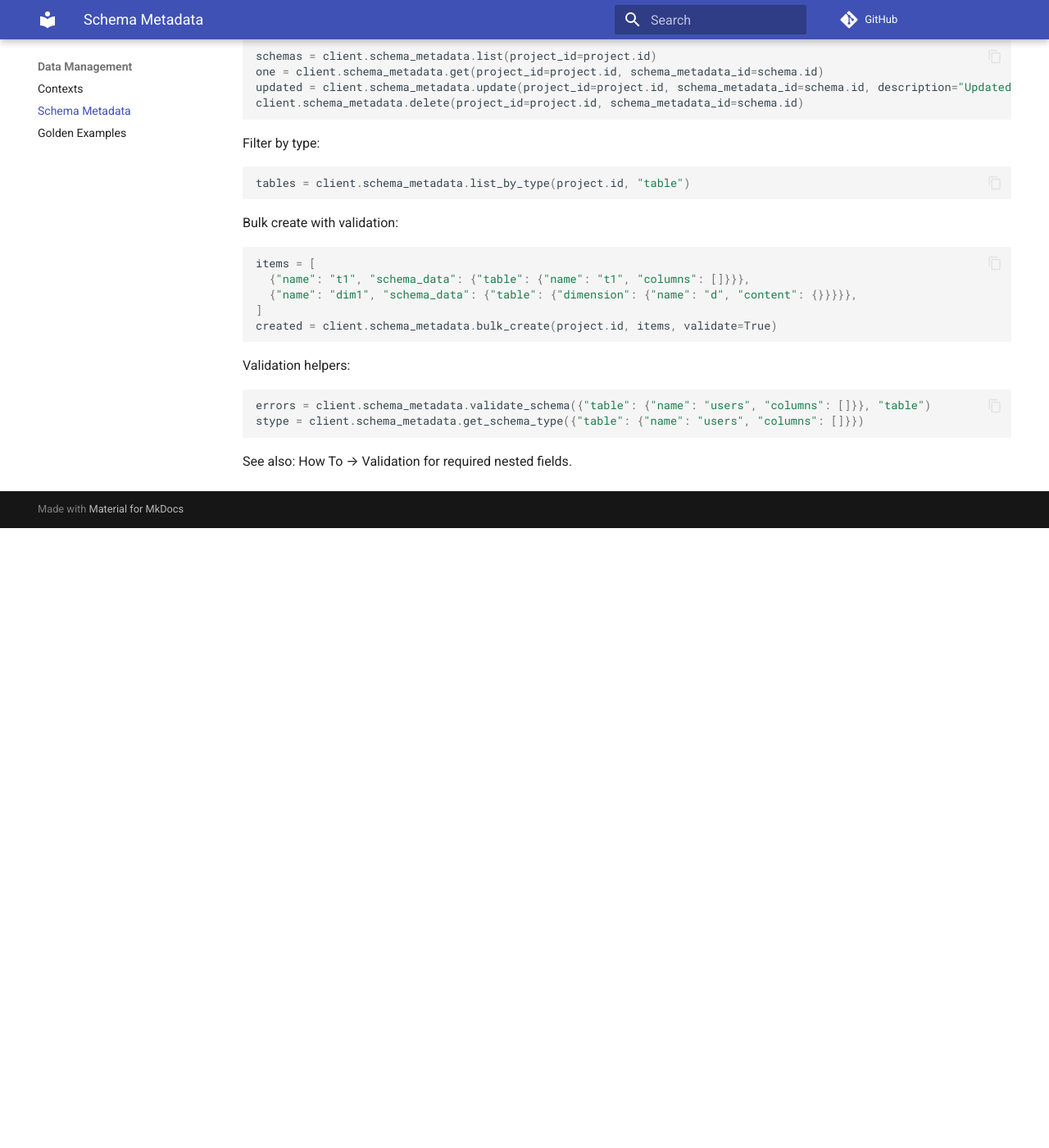
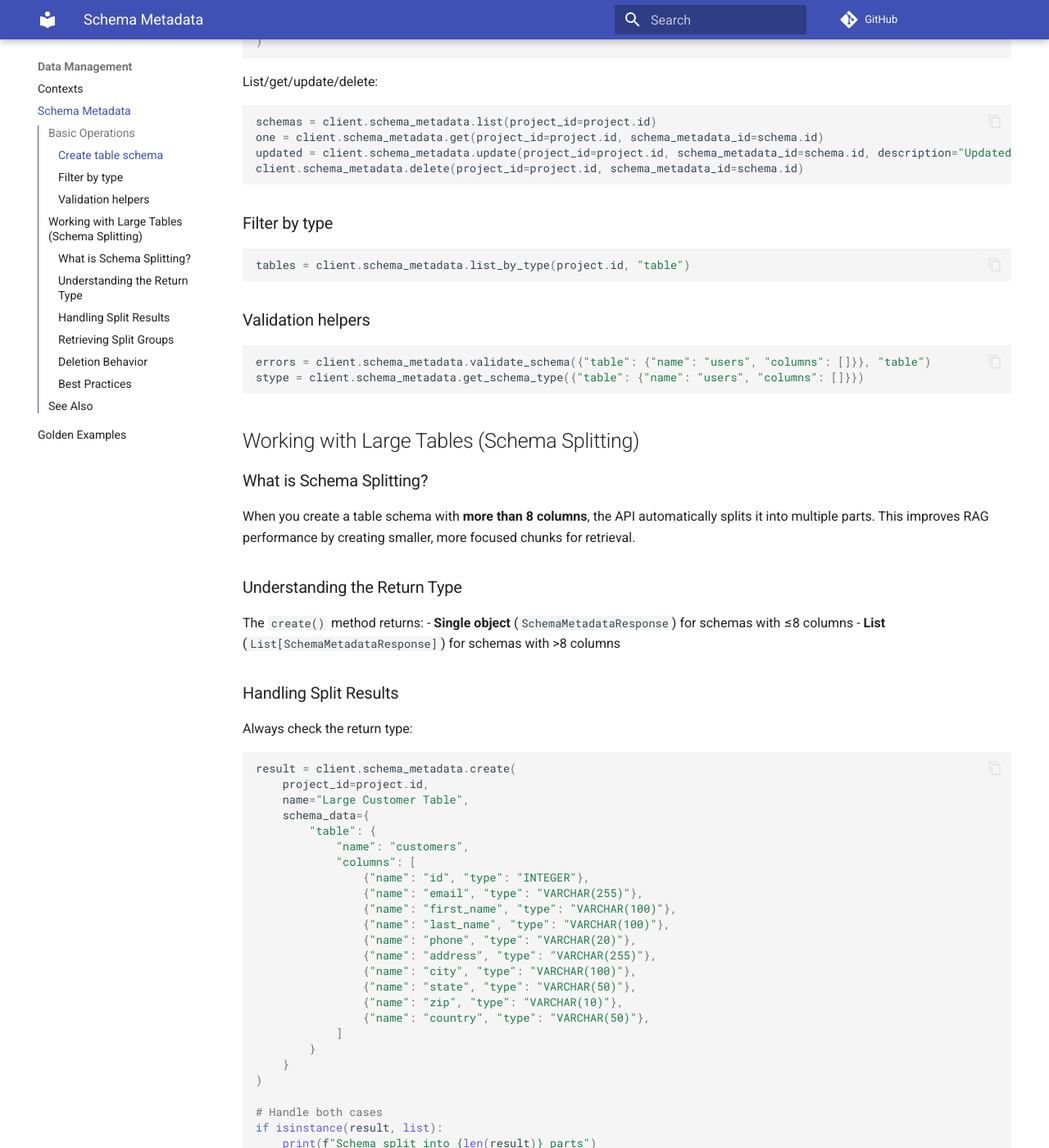
Before and after one commit to h2oai/text-2-everything-py, an MkDocs documentation site: the page built from docs/guides/schema_metadata.md, in a window 1280 px wide and 1400 px high, scrolled down 1528 px. Shown: the whole window at 82% size. Built offline with MkDocs 1.6.1 and Material for MkDocs 9.7.7, drawn with Linux system fonts in a browser that asks for light colours; comment, search, counter and statistics services are not loaded; before the commit the page ends 2172 px from its top, so only the background shows below that; some of the changed text lies outside the part shown.

Commit message:
docs: Update README and guides to clarify schema splitting behavior and bulk operations for large tables

````diff
--- a/docs/guides/schema_metadata.md
+++ b/docs/guides/schema_metadata.md
@@ -4,7 +4,9 @@
 
 Define tables, dimensions, metrics, and relationships for better SQL.
 
-Create table schema:
+## Basic Operations
+
+### Create table schema
 ```python
 schema = client.schema_metadata.create(
     project_id=project.id,
@@ -78,24 +80,102 @@
 client.schema_metadata.delete(project_id=project.id, schema_metadata_id=schema.id)
 ```
 
-Filter by type:
+### Filter by type
 ```python
 tables = client.schema_metadata.list_by_type(project.id, "table")
 ```
 
-Bulk create with validation:
-```python
-items = [
-  {"name": "t1", "schema_data": {"table": {"name": "t1", "columns": []}}},
-  {"name": "dim1", "schema_data": {"table": {"dimension": {"name": "d", "content": {}}}}},
-]
-created = client.schema_metadata.bulk_create(project.id, items, validate=True)
-```
-
-Validation helpers:
+### Validation helpers
 ```python
 errors = client.schema_metadata.validate_schema({"table": {"name": "users", "columns": []}}, "table")
 stype = client.schema_metadata.get_schema_type({"table": {"name": "users", "columns": []}})
 ```
 
-See also: How To → Validation for required nested fields.
+## Working with Large Tables (Schema Splitting)
+
+### What is Schema Splitting?
+
+When you create a table schema with **more than 8 columns**, the API automatically splits it into multiple parts. This improves RAG performance by creating smaller, more focused chunks for retrieval.
+
+### Understanding the Return Type
+
+The `create()` method returns:
+- **Single object** (`SchemaMetadataResponse`) for schemas with ≤8 columns
+- **List** (`List[SchemaMetadataResponse]`) for schemas with >8 columns
+
+### Handling Split Results
+
+Always check the return type:
+
+```python
+result = client.schema_metadata.create(
+    project_id=project.id,
+    name="Large Customer Table",
+    schema_data={
+        "table": {
+            "name": "customers",
+            "columns": [
+                {"name": "id", "type": "INTEGER"},
+                {"name": "email", "type": "VARCHAR(255)"},
+                {"name": "first_name", "type": "VARCHAR(100)"},
+                {"name": "last_name", "type": "VARCHAR(100)"},
+                {"name": "phone", "type": "VARCHAR(20)"},
+                {"name": "address", "type": "VARCHAR(255)"},
+                {"name": "city", "type": "VARCHAR(100)"},
+                {"name": "state", "type": "VARCHAR(50)"},
+                {"name": "zip", "type": "VARCHAR(10)"},
+                {"name": "country", "type": "VARCHAR(50)"},
+            ]
+        }
+    }
+)
+
+# Handle both cases
+if isinstance(result, list):
+    print(f"Schema split into {len(result)} parts")
+    split_group_id = result[0].split_group_id
+    for part in result:
+        print(f"Part {part.split_index}/{part.total_splits}: {part.id}")
+else:
+    print(f"Single schema created: {result.id}")
+```
+
+### Retrieving Split Groups
+
+Get all parts of a split schema:
+
+```python
+# Get complete split group information
+split_group = client.schema_metadata.get_split_group(
+    project_id=project.id,
+    split_group_id=split_group_id
+)
+
+print(f"Total parts: {split_group['total_parts']}")
+for part in split_group['parts']:
+    print(f"Part {part.split_index}: {part.name}")
+```
+
+### Deletion Behavior
+
+Deleting any part of a split schema **automatically deletes all parts** in the group:
+
+```python
+# Delete just one part - all parts are removed
+client.schema_metadata.delete(
+    project_id=project.id,
+    schema_metadata_id=result[0].id  # Deletes entire group
+)
+```
+
+### Best Practices
+
+1. **Always use `isinstance()`** to check if result is a list
+2. **Store `split_group_id`** if you need to retrieve all parts later
+3. **Delete any single part** - no need to delete each part individually
+4. **Consider column organization** - group related columns in first 8 for better relevance
+
+## See Also
+
+- **How To → Bulk Operations**: Learn about `bulk_create()` with split schemas
+- **How To → Validation**: Required nested fields validation
--- a/docs/how-to/bulk_operations.md
+++ b/docs/how-to/bulk_operations.md
@@ -28,6 +28,108 @@
 created = client.golden_examples.bulk_create(project.id, examples)
 ```
 
+## Bulk Operations with Split Schemas
+
+When creating schema metadata with `bulk_create()`, tables with >8 columns are automatically split into multiple parts. The results are **flattened**, meaning you get all parts from all schemas in a single list.
+
+### Understanding Result Flattening
+
+```python
+schemas = [
+    # Small schema (4 columns) - returns 1 part
+    {
+        "name": "Small Table",
+        "schema_data": {
+            "table": {
+                "name": "users",
+                "columns": [
+                    {"name": "id", "type": "INTEGER"},
+                    {"name": "email", "type": "VARCHAR(255)"},
+                    {"name": "name", "type": "VARCHAR(100)"},
+                    {"name": "status", "type": "VARCHAR(50)"},
+                ]
+            }
+        }
+    },
+    # Large schema (10 columns) - returns 2 parts
+    {
+        "name": "Large Table",
+        "schema_data": {
+            "table": {
+                "name": "customers",
+                "columns": [
+                    {"name": f"col_{i}", "type": "VARCHAR(100)"}
+                    for i in range(10)
+                ]
+            }
+        }
+    }
+]
+
+# Create both schemas
+results = client.schema_metadata.bulk_create(project.id, schemas)
+
+# Results are flattened: 1 part + 2 parts = 3 total items
+print(f"Input: {len(schemas)} schemas")
+print(f"Output: {len(results)} schema parts")  # Will be 3
+
+# Identify split vs non-split schemas
+for result in results:
+    if result.split_group_id:
+        print(f"Split part {result.split_index}/{result.total_splits}: {result.name}")
+    else:
+        print(f"Single schema: {result.name}")
+```
+
+### Handling Split Results
+
+Group results by `split_group_id` to identify which parts belong together:
+
+```python
+# Organize results by split groups
+split_groups = {}
+single_schemas = []
+
+for result in results:
+    if result.split_group_id:
+        if result.split_group_id not in split_groups:
+            split_groups[result.split_group_id] = []
+        split_groups[result.split_group_id].append(result)
+    else:
+        single_schemas.append(result)
+
+print(f"Created {len(single_schemas)} single schemas")
+print(f"Created {len(split_groups)} split groups")
+```
+
+### Parallel Bulk Operations
+
+For large batches, use parallel processing with split-aware handling:
+
+```python
+# Enable parallel processing (default)
+results = client.schema_metadata.bulk_create(
+    project.id,
+    schemas,
+    parallel=True,
+    max_workers=8  # Control concurrency
+)
+
+# Results are still flattened - handle them the same way
+split_count = sum(1 for r in results if r.split_group_id)
+single_count = len(results) - split_count
+print(f"Created {single_count} single + {split_count} split parts")
+```
+
+### Best Practices
+
+1. **Expect more results than inputs** - large schemas create multiple parts
+2. **Group by `split_group_id`** - to identify which parts belong together
+3. **Delete responsibly** - deleting one part cascades to entire split group
+4. **Use parallel mode** - significantly faster for large batches
+
+## Fallback Pattern
+
 Fallback helper:
 ```python
 def create_with_fallback(client, project_id, data_list, resource_name):
````
Also changed, not shown: README.md (+10 -112 lines).
